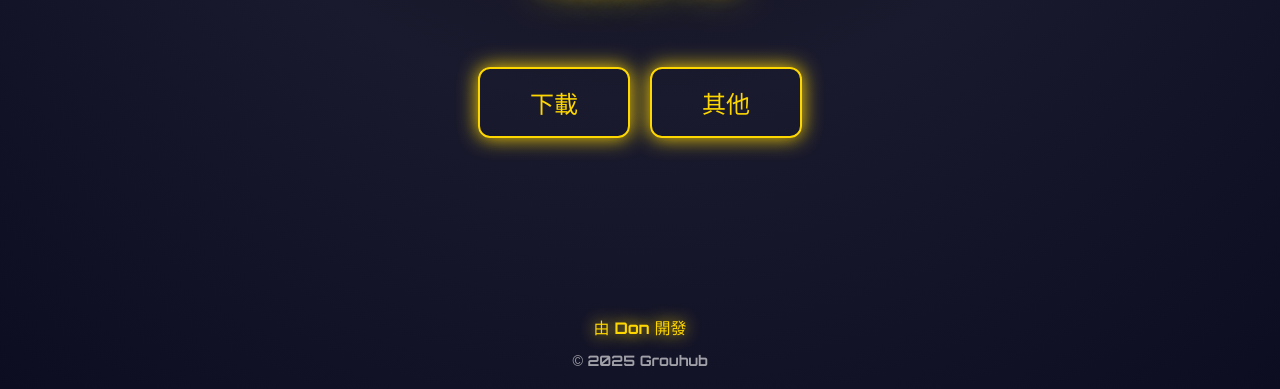
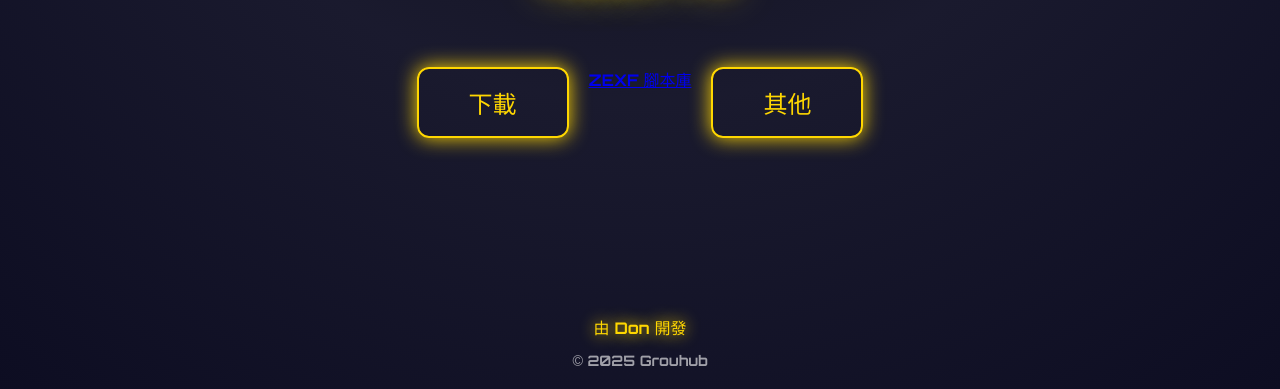
Before and after one commit to don12335/grouhub-website, a plain HTML site: page index.html in a window 1280 px wide. Shown: the part 411-800 px from the top of the page. Drawn offline with Linux system fonts and the light colour scheme.

Commit message:
Update index.html

```diff
--- a/index.html
+++ b/index.html
@@ -84,6 +84,7 @@
 
   <div style="display: flex; gap: 20px; margin-top: 20px;">
     <a href="download.html" class="download-btn">下載</a>
+    <a href="tools.html" class="main-btn">ZEXF 腳本庫</a>
     <a href="tools.html" target="_blank" class="download-btn">其他</a>
   </div>
 
```
